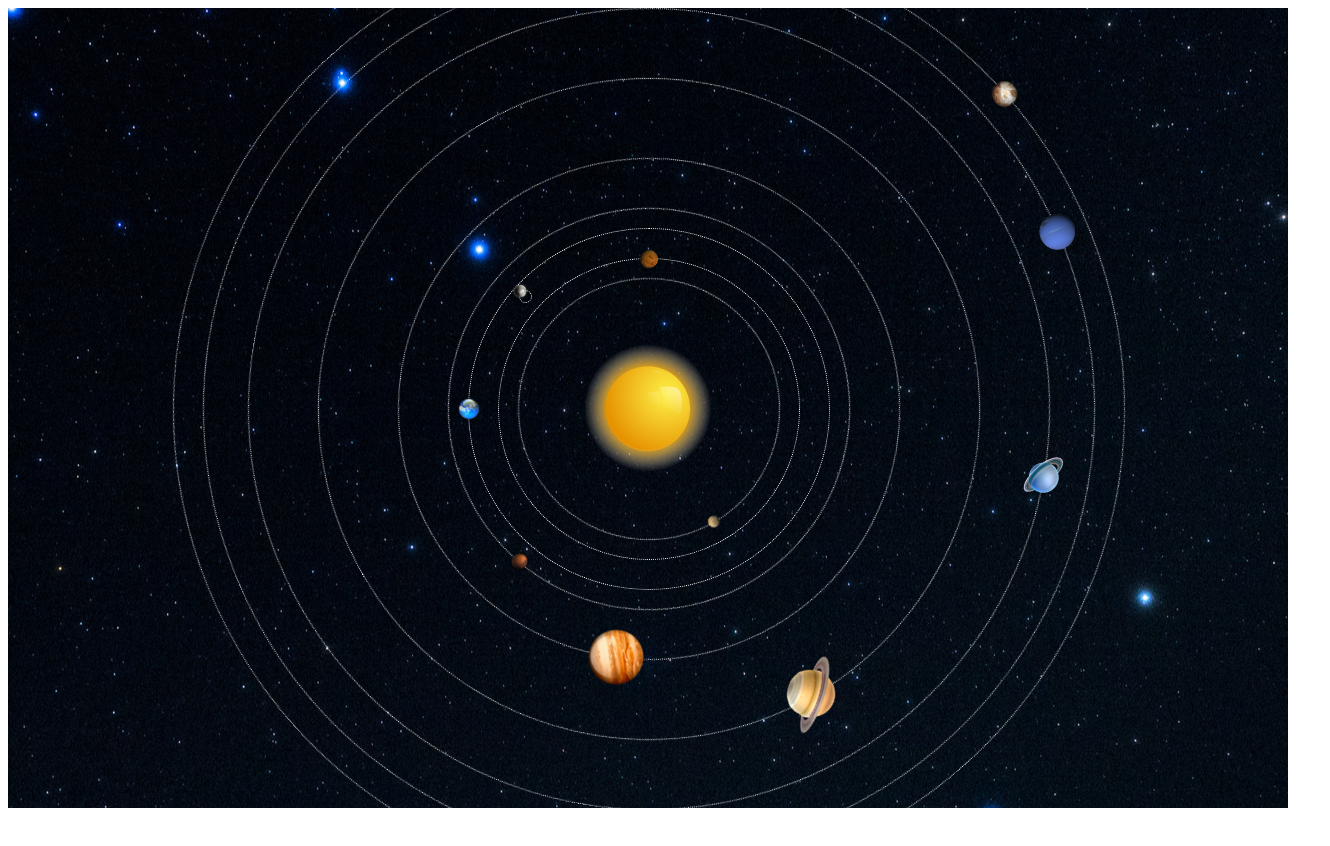
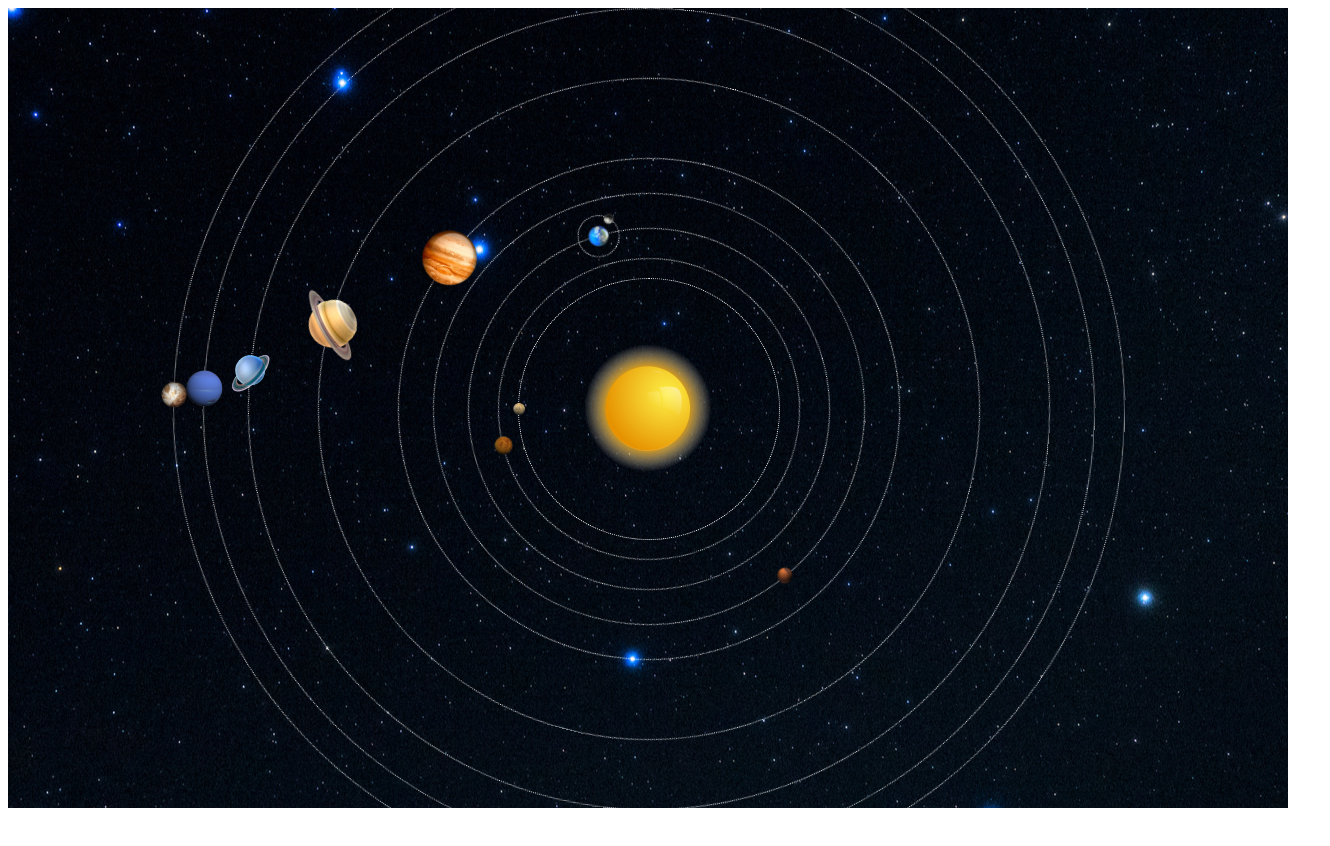
Before and after one commit to mif83/learning, a plain HTML site: page 1.4 CSS animation planets/index.html in a window 1280 px wide. Shown: the whole page, 1330 px wide, since content can reach past the window. Drawn offline with Linux system fonts and the light colour scheme.

Commit message:
1.4 css animation 100% ready

```diff
--- a/1.4 CSS animation planets/css/my.css
+++ b/1.4 CSS animation planets/css/my.css
@@ -52,19 +52,9 @@ body{
     }
 }
 .mercuriu-orbit {
-    animation:anim-mercuriu 3s linear infinite;
+    animation:anim-mercuriu 1s linear infinite;
 }
-@keyframes anim-mercuriu{
-    from {
-        transform: rotate(0deg);
-    }
-    to{
-        transform: rotate(360deg);
-    }
-}
-.mercuriu-orbit {
-    animation:anim-mercuriu 3s linear infinite;
-}
+
 /*venera*/
 .venera-orbit{
     width: 300px;
@@ -90,7 +80,7 @@ body{
     }
 }
 .venera-orbit {
-    animation:anim-venera 4s linear infinite;
+    animation:anim-venera 2.55s linear infinite;
 }
 /*earth*/
 .earth-orbit{
@@ -98,13 +88,15 @@ body{
     height: 360px;
     margin: -180px 0 0 -180px;
 }
+.earth-orbit .orb-in{
+    position: relative;
+    top:50%;
+    left: 0;
+}
 .earth-orbit img{
     width: 22px;
     height: 22px;
     margin: -11px 0 0 -11px;
-    position: relative;
-    top:50%;
-    left: 0;
     display: block;
 }
 
@@ -118,20 +110,41 @@ body{
 }
 
 .earth-orbit {
-    /*animation:anim-earth-orbit 5s linear infinite;*/
+    animation:anim-earth-orbit 4.15s linear infinite;
 }
 /*moon*/
-.moon-wrap{
+.earth-orbit .moon-orbit{
+    position: absolute;
+    margin:-21px 0 0 -21px;
+    width: 40px;
+    height: 40px;
+    left:0;
+}
+.moon-orbit img{
+    width: 16px;
+    height: 16px;
+    margin: -8px 0 0 -8px;
+    display: block;
     position: relative;
-    width: 100px;
-    height: 100px;
+    top:50%;
+    left: 0;
 }
-
+@keyframes anim-moon-orbit{
+    from {
+        transform: rotate(0deg);
+    }
+    to{
+        transform: rotate(360deg);
+    }
+}
+.moon-orbit {
+    animation:anim-moon-orbit 0.31s linear infinite;
+}
 /*mars*/
 .mars-orbit{
-    width: 400px;
-    height: 400px;
-    margin: -200px 0 0 -200px;
+    width: 430px;
+    height: 430px;
+    margin: -215px 0 0 -215px;
 }
 .mars-orbit img{
     width: 16px;
@@ -152,7 +165,7 @@ body{
     }
 }
 .mars-orbit {
-    animation:anim-mars-orbit 5.8s linear infinite;
+    animation:anim-mars-orbit 7.8s linear infinite;
 }
 /*jupiter*/
 .jupiter-orbit{
@@ -179,7 +192,7 @@ body{
     }
 }
 .jupiter-orbit {
-    animation:anim-jupiter-orbit 6.5s linear infinite;
+    animation:anim-jupiter-orbit 49.24s linear infinite;
 }
 /*saturn*/
 .saturn-orbit{
@@ -210,7 +223,7 @@ body{
     }
 }
 .saturn-orbit {
-    animation:anim-saturn-orbit 7.5s linear infinite;
+    animation:anim-saturn-orbit 122.31s linear infinite;
 }
 /*uranus*/
 .uranus-orbit{
@@ -237,7 +250,7 @@ body{
     }
 }
 .uranus-orbit {
-    animation:anim-uranus-orbit 9.5s linear infinite;
+    animation:anim-uranus-orbit 348.85s linear infinite;
 }
 /*neptune*/
 .neptune-orbit{
@@ -264,7 +277,7 @@ body{
     }
 }
 .neptune-orbit {
-    animation:anim-neptune-orbit 11.5s linear infinite;
+    animation:anim-neptune-orbit 684s linear infinite;
 }
 /*pluton*/
 .pluto-orbit{
@@ -291,5 +304,5 @@ body{
     }
 }
 .pluto-orbit {
-    animation:anim-pluto-orbit 13s linear infinite;
+    animation:anim-pluto-orbit 1030s linear infinite;
 }
--- a/1.4 CSS animation planets/index.html
+++ b/1.4 CSS animation planets/index.html
@@ -10,10 +10,14 @@
         <div class="sun"></div>
         <div class="orbit mercuriu-orbit"><img src="img/mercuriu.jpg" alt=""></div>
         <div class="orbit venera-orbit"><img src="img/venera.png" alt=""></div>
-        <div class="orbit earth-orbit"><img src="img/earth.png" alt="">
-            <div class="moon-wrap">
+        <div class="orbit earth-orbit">
+            <div class="orb-in">
+                <img src="img/earth.png" alt="">
                 <div class="orbit moon-orbit"><img src="img/moon.png" alt=""></div>
             </div>
+
+
+
 
         </div>
         <div class="orbit mars-orbit"><img src="img/mars.png" alt=""></div>
```
